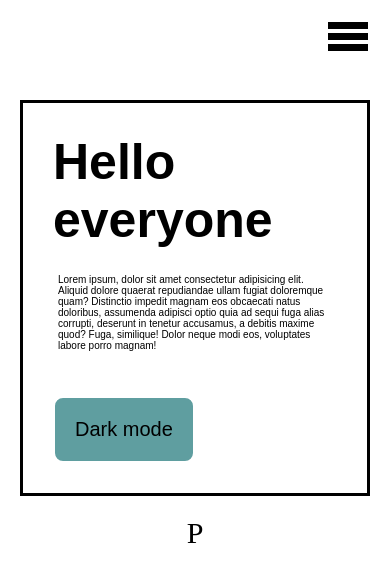
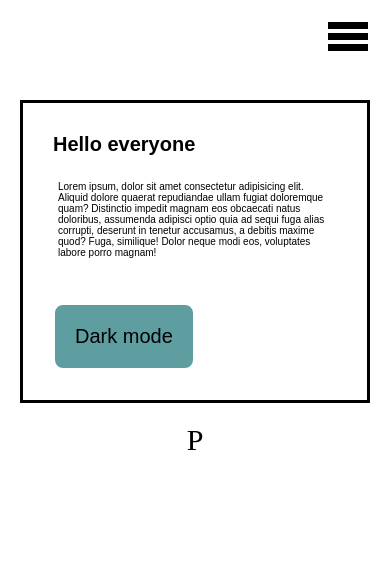
Before and after one commit to aniket034/DARK-MODE-, a plain HTML site: page index.html in a window 390 px wide. Drawn offline with Linux system fonts and the light colour scheme.

Commit message:
Update style.css

```diff
--- a/style.css
+++ b/style.css
@@ -120,6 +120,9 @@ h1 {
   .col p{
     font-size: 10px;
   }
+  section h1{
+    font-size: 20px;
+  }
 
   .navitems {
     display: flex;
```
